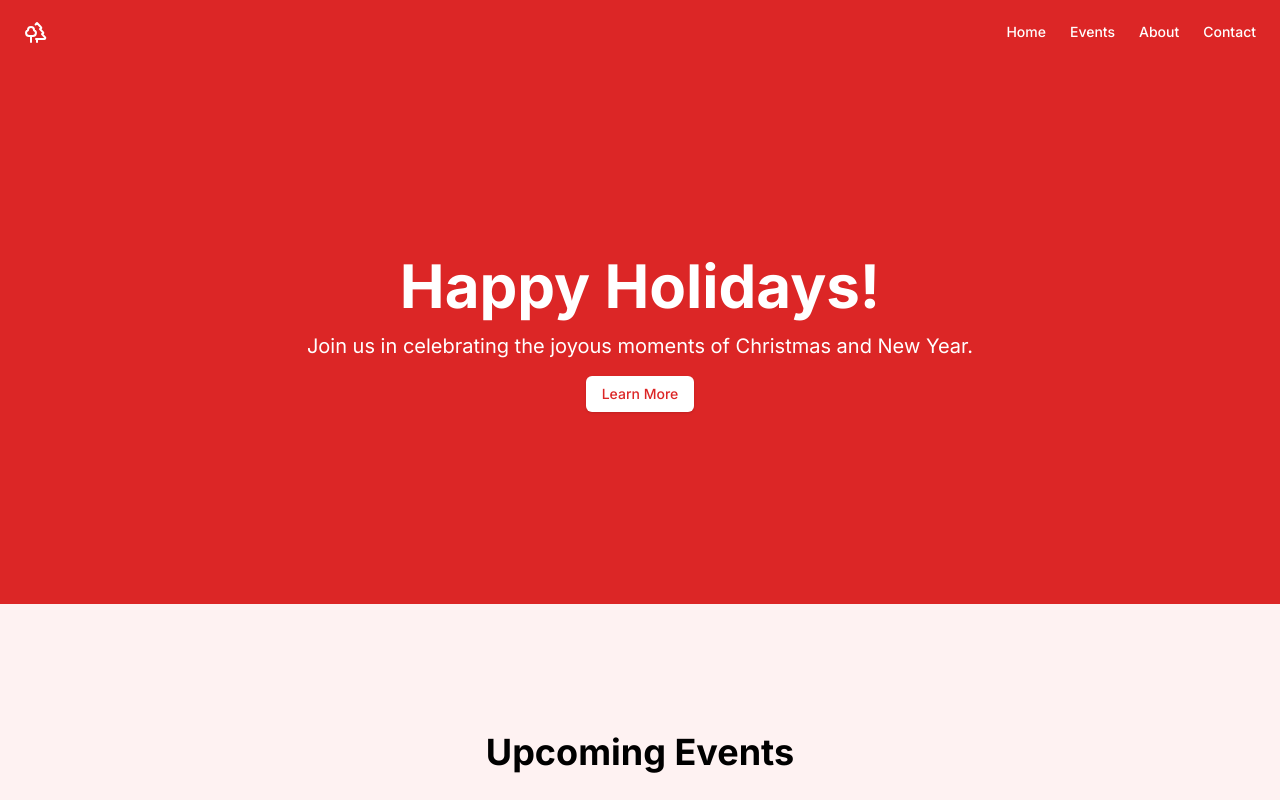
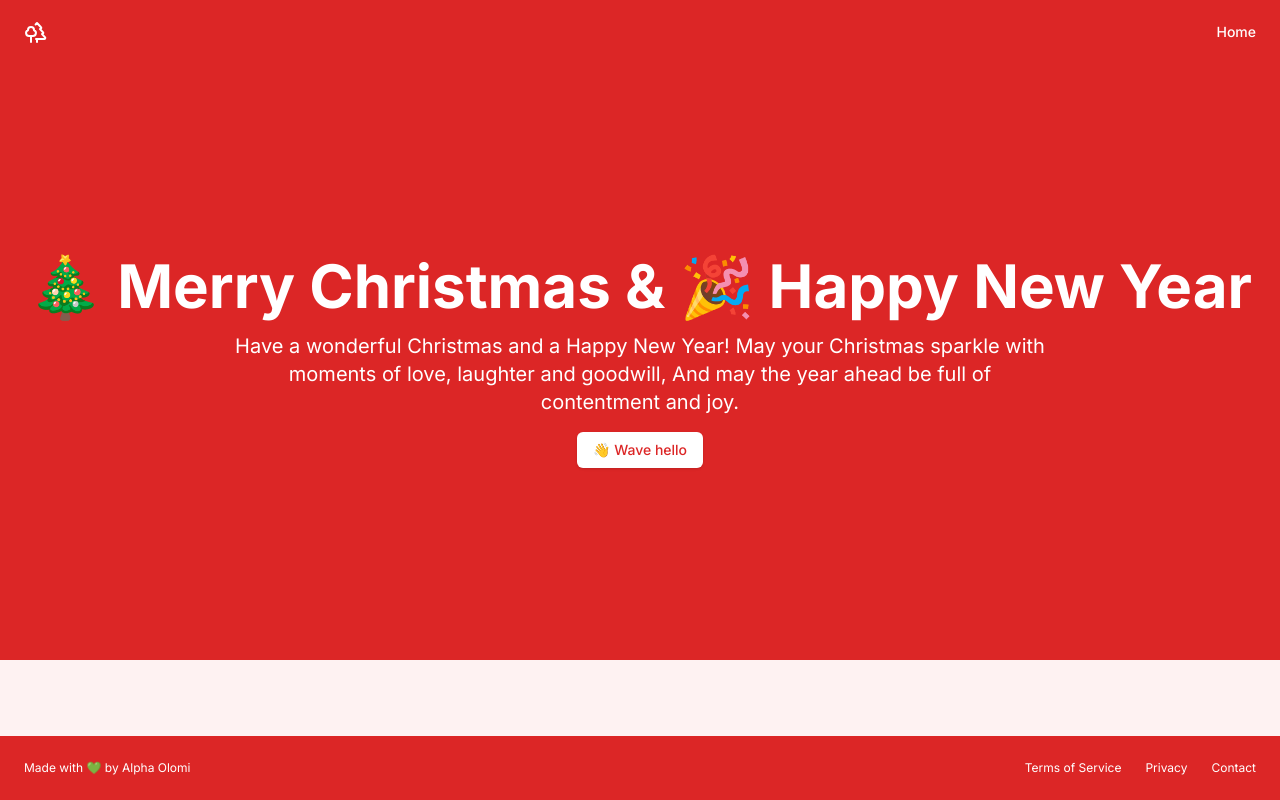
Before and after one commit to alphaolomi/merrychristmas2023, a Next.js app: page / in a window 1280 px wide. Shown: the top 800 px of the page. Built offline with nearby package versions, Linux system fonts and the light colour scheme.

Commit message:
Update page header and footer

```diff
--- a/app/page.tsx
+++ b/app/page.tsx
@@ -10,13 +10,13 @@ export default function IndexPage() {
       <header className="px-4 lg:px-6 h-16 flex items-center bg-red-600 text-white">
         <Link className="flex items-center justify-center" href="#">
           <TreesIcon className="h-6 w-6" />
-          <span className="sr-only">Holiday Inc</span>
+          <span className="sr-only">Alpha Olomi</span>
         </Link>
         <nav className="ml-auto flex gap-4 sm:gap-6">
           <Link className="text-sm font-medium hover:underline underline-offset-4" href="#">
             Home
           </Link>
-          <Link className="text-sm font-medium hover:underline underline-offset-4" href="#">
+          {/* <Link className="text-sm font-medium hover:underline underline-offset-4" href="#">
             Events
           </Link>
           <Link className="text-sm font-medium hover:underline underline-offset-4" href="#">
@@ -24,20 +24,22 @@ export default function IndexPage() {
           </Link>
           <Link className="text-sm font-medium hover:underline underline-offset-4" href="#">
             Contact
-          </Link>
+          </Link> */}
         </nav>
       </header>
       <main className="flex-1">
         <section className="w-full py-12 md:py-24 lg:py-32 xl:py-48 bg-red-600 text-white text-center">
           <div className="container px-4 md:px-6">
-            <h1 className="text-4xl md:text-6xl font-bold mb-4">Happy Holidays!</h1>
+            <h1 className="text-4xl md:text-6xl font-bold mb-4"> 🎄 Merry Christmas
+              <span className="text-4xl md:text-6xl font-bold mb-4"> & </span>
+              🎉 Happy New Year</h1>
             <p className="text-lg md:text-xl max-w-prose mx-auto">
-              Join us in celebrating the joyous moments of Christmas and New Year.
+              Have a wonderful Christmas and a Happy New Year! May your Christmas sparkle with moments of love, laughter and goodwill, And may the year ahead be full of contentment and joy.
             </p>
-            <Button className="mt-4 bg-white text-red-600 mx-auto">Learn More</Button>
+            <Button className="mt-4 bg-white text-red-600 mx-auto">👋 Wave hello</Button>
           </div>
         </section>
-        <section className="w-full py-12 md:py-24 lg:py-32">
+        {/* <section className="w-full py-12 md:py-24 lg:py-32">
           <div className="container px-4 md:px-6">
             <h2 className="text-3xl md:text-4xl font-bold mb-8 text-center">Upcoming Events</h2>
             <div className="grid grid-cols-1 md:grid-cols-2 lg:grid-cols-3 gap-8">
@@ -70,10 +72,10 @@ export default function IndexPage() {
               </Card>
             </div>
           </div>
-        </section>
+        </section> */}
       </main>
       <footer className="flex flex-col gap-2 sm:flex-row py-6 w-full shrink-0 items-center px-4 md:px-6 bg-red-600 text-white">
-        <p className="text-xs">© Holiday Inc. All rights reserved.</p>
+        <p className="text-xs">Made with 💚 by <a className="hover:underline" href="https://alphaolomi.com">Alpha Olomi</a> </p>
         <nav className="sm:ml-auto flex gap-4 sm:gap-6">
           <Link className="text-xs hover:underline underline-offset-4" href="#">
             Terms of Service
```
